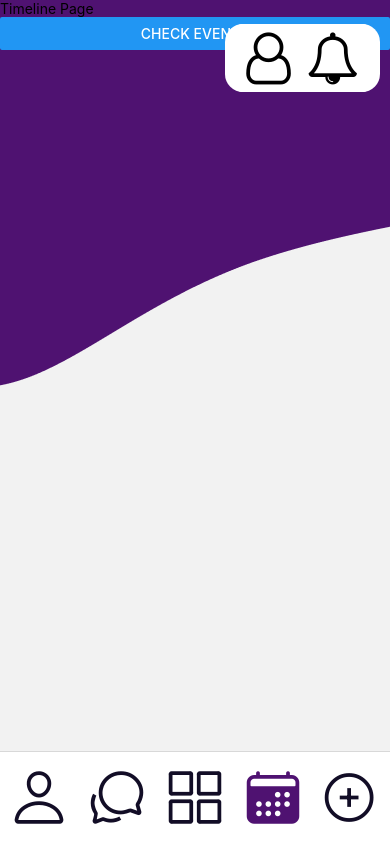
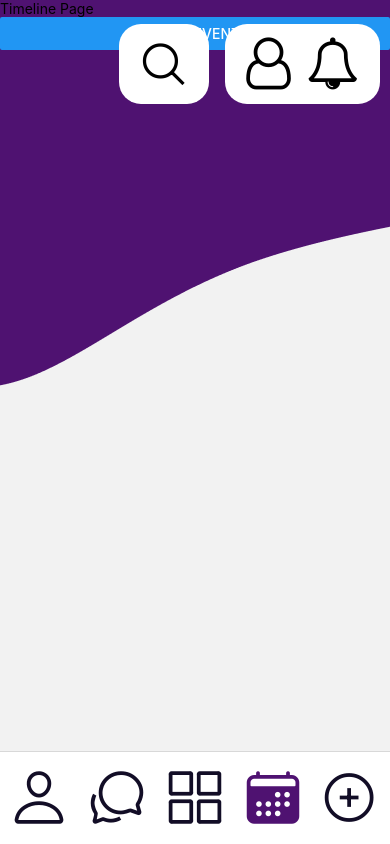
Before and after one commit to AdamMalm/MeetUP, a React Native app: screen /Timeline in a window 390 px wide. Built offline with nearby package versions, Linux system fonts and the light colour scheme.

Commit message:
Created and added SearchButton to all pages

```diff
--- a/app/components/HeaderButton.tsx
+++ b/app/components/HeaderButton.tsx
@@ -14,18 +14,19 @@ const HeaderButton = () => {
 					top: 10,
 					right: 10,
 					width: 155,
+					height: 80,
 					justifyContent: "center",
-					borderRadius: 18,
+					borderRadius: 22,
 					marginTop: 14,
 					zIndex: 1,
 				}}
 			>
 				<Button
-					buttonStyle={{ backgroundColor: "#FFFFFF" }}
+					buttonStyle={{ marginTop: 5, backgroundColor: "#FFFFFF" }}
 					icon={<Icon name="user-o" size={52} color="black" />}
 				/>
 				<Button
-					buttonStyle={{ backgroundColor: "#FFFFFF" }}
+					buttonStyle={{ marginTop: 5, backgroundColor: "#FFFFFF" }}
 					icon={<Icon name="bell-o" size={52} color="black" />}
 				/>
 			</View>
--- /dev/null
+++ b/app/components/SearchButton.tsx
@@ -0,0 +1,38 @@
+import React from "react";
+import { View } from "react-native";
+import { Button } from "react-native-elements";
+import Ionicons from "react-native-vector-icons/Ionicons";
+
+const SearchButton = () => {
+	return (
+		<>
+			<View
+				style={{
+					backgroundColor: "#FFFFFF",
+					flexDirection: "row",
+					position: "absolute",
+					top: 10,
+					right: 181,
+					width: 90,
+					height: 80,
+					justifyContent: "center",
+					borderRadius: 22,
+					marginTop: 14,
+					zIndex: 1,
+				}}
+			>
+				<Button
+					buttonStyle={{ marginTop: 3.5, backgroundColor: "white" }}
+					icon={
+						<Ionicons
+							name="ios-search-outline"
+							size={52}
+							color="black"
+						/>
+					}
+				/>
+			</View>
+		</>
+	);
+};
+export default SearchButton;
--- a/app/screens/Chatpage.tsx
+++ b/app/screens/Chatpage.tsx
@@ -2,6 +2,7 @@ import React from "react";
 import { ScrollView, Text, StyleSheet, View, Dimensions } from "react-native";
 import Background from "../components/Background";
 import HeaderButton from "../components/HeaderButton";
+import SearchButton from "../components/SearchButton";
 
 const height = Dimensions.get("window").height;
 const width = Dimensions.get("window").width;
@@ -10,6 +11,7 @@ const Chatpage = () => {
 	return (
 		<ScrollView>
 			<HeaderButton />
+			<SearchButton />
 			<View style={styles.container}>
 				<Background />
 			</View>
--- a/app/screens/Contactpage.tsx
+++ b/app/screens/Contactpage.tsx
@@ -2,6 +2,7 @@ import React from "react";
 import { ScrollView, Text, Dimensions, View, StyleSheet } from "react-native";
 import Background from "../components/Background";
 import HeaderButton from "../components/HeaderButton";
+import SearchButton from "../components/SearchButton";
 
 const height = Dimensions.get("window").height;
 const width = Dimensions.get("window").width;
@@ -10,6 +11,7 @@ const Contactpage = () => {
 	return (
 		<ScrollView>
 			<HeaderButton />
+			<SearchButton />
 			<View style={styles.container}>
 				<Background />
 				<Text>Contact Page</Text>
--- a/app/screens/CreateEventpage.tsx
+++ b/app/screens/CreateEventpage.tsx
@@ -2,6 +2,7 @@ import React from "react";
 import { ScrollView, Text, View, Dimensions, StyleSheet } from "react-native";
 import Background from "../components/Background";
 import HeaderButton from "../components/HeaderButton";
+import SearchButton from "../components/SearchButton";
 
 const height = Dimensions.get("window").height;
 const width = Dimensions.get("window").width;
@@ -10,6 +11,7 @@ const CreateEventpage = () => {
 	return (
 		<ScrollView>
 			<HeaderButton />
+			<SearchButton />
 			<View style={styles.container}>
 				<Background />
 				<Text>Create Event Page</Text>
--- a/app/screens/Eventpage.tsx
+++ b/app/screens/Eventpage.tsx
@@ -4,6 +4,7 @@ import Event from "../components/Event";
 import eventdata from "../../jsonconverter";
 import Background from "../components/Background";
 import HeaderButton from "../components/HeaderButton";
+import SearchButton from "../components/SearchButton";
 
 const height = Dimensions.get("window").height;
 const width = Dimensions.get("window").width;
@@ -12,6 +13,7 @@ const Eventpage = () => {
 	return (
 		<ScrollView>
 			<HeaderButton />
+			<SearchButton />
 			<View style={styles.container}>
 				<Background />
 				<View style={styles.categoryContainer}>
--- a/app/screens/Timelinepage.tsx
+++ b/app/screens/Timelinepage.tsx
@@ -10,6 +10,7 @@ import {
 import { useSession } from "../config/Eventprovider";
 import Background from "../components/Background";
 import HeaderButton from "../components/HeaderButton";
+import SearchButton from "../components/SearchButton";
 
 const height = Dimensions.get("window").height;
 const width = Dimensions.get("window").width;
@@ -22,6 +23,7 @@ const Timelinepage = () => {
 	return (
 		<ScrollView>
 			<HeaderButton />
+			<SearchButton />
 			<View style={styles.container}>
 				<Background />
 				<Text>Timeline Page</Text>
```
